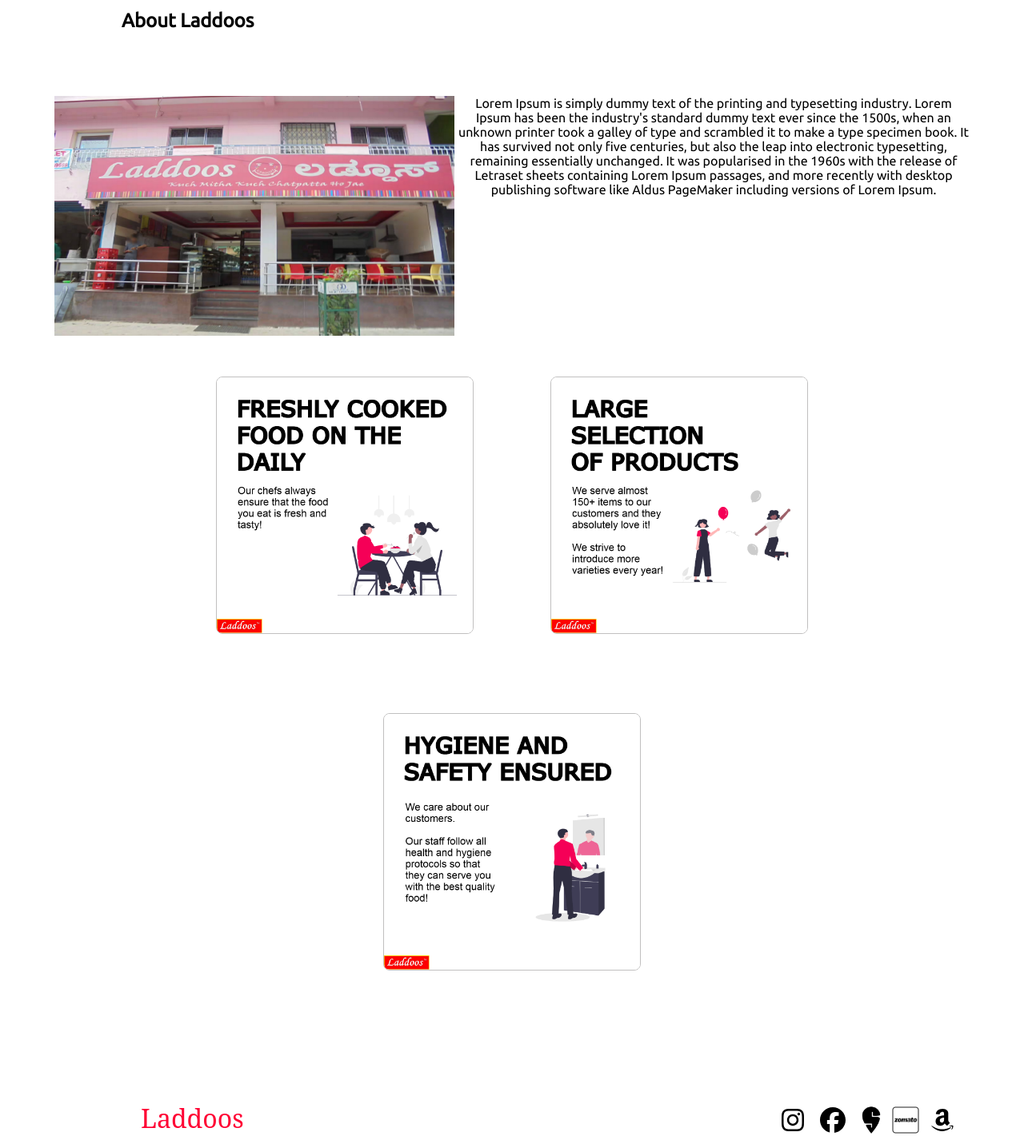
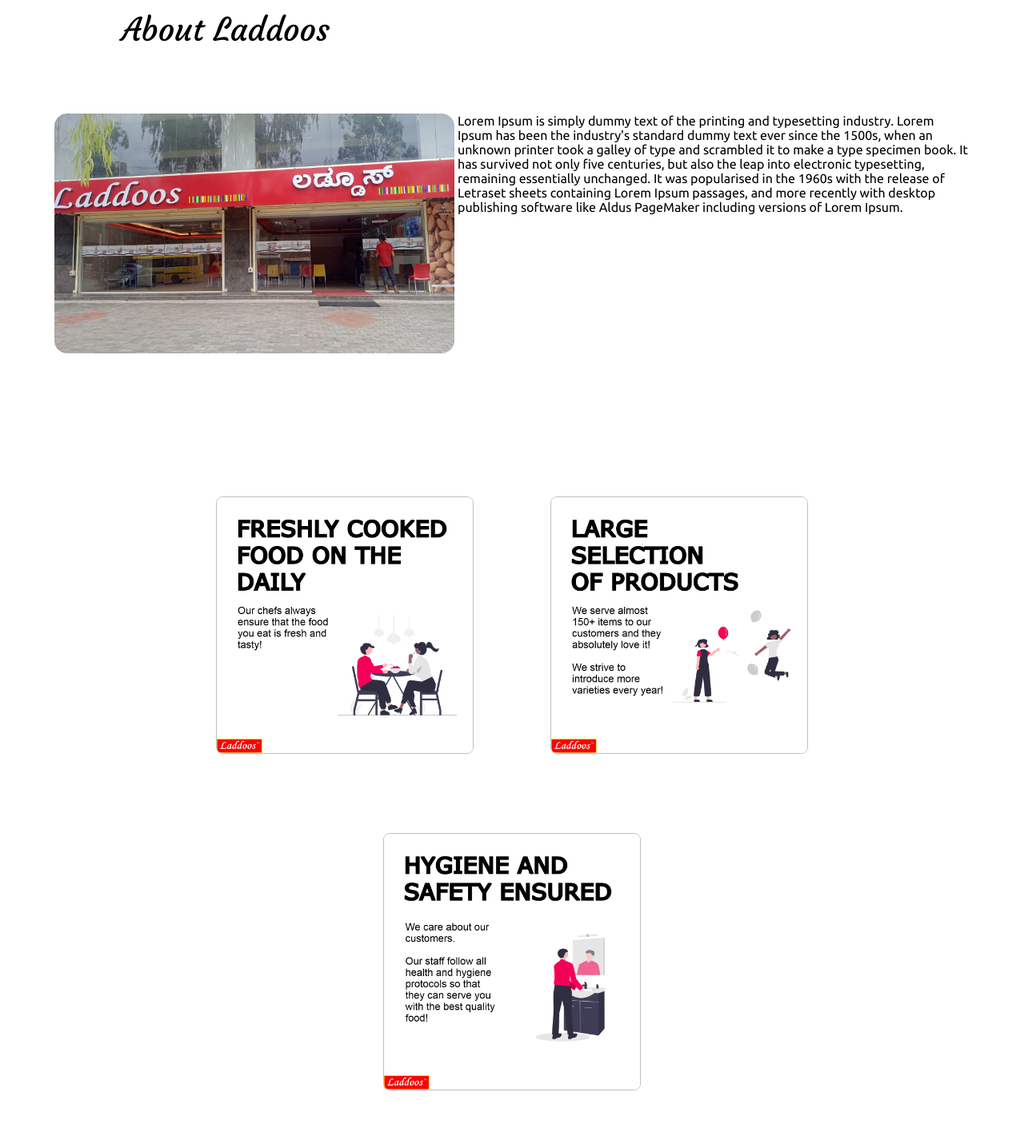
Before and after one commit to styp3r/laddoos, a React (Create React App) app: page /about in a window 1280 px wide. Shown: the part 180-1616 px from the top of the page at 80% size. Built offline with nearby package versions, Linux system fonts and the light colour scheme; no server answers.

Commit message:
Changing about us header image

```diff
--- a/src/App.css
+++ b/src/App.css
@@ -167,7 +167,7 @@ button:active{
 
 .instagramIcon, .facebookIcon, .amazonIcon{
   font-size: 2rem;
-  margin: 0.5rem;
+  margin: 0 0.5rem 0 0.5rem;
 }
 
 .locationOpt, .emailOpt, .phoneOpt{
@@ -189,6 +189,8 @@ button:active{
 .aboutUsPageTitle{
   display: flex;
   justify-content: left;
+  font-family: 'Courgette', cursive;
+  font-size: 2.5rem;
   margin: 5rem 0 5rem 5.5rem;
 }
 
@@ -199,6 +201,11 @@ button:active{
 
 .aboutUsPageText{
   width: 40rem;
+  text-align: left;
+}
+
+.infoGraphics{
+  margin: 8rem 0 5rem 0;
 }
 
 .info1, .info2, .info3{
@@ -565,3 +572,8 @@ button:active{
 .getInTouch{
   font-family: 'Secular One', sans-serif;
 }
+
+.socialLinks{
+  display: flex;
+  justify-content: flex-end;
+}
--- a/src/components/About.js
+++ b/src/components/About.js
@@ -1,27 +1,29 @@
 import FooterSection from "./FooterSection";
-import LaddoosAbout1 from '../images/laddoosAbout1.png';
+import LaddoosAbout from '../images/shopPics/vtrShop.jpg';
 import FreshFood from '../images/freshFood.png';
 import LargeProducts from '../images/largeProducts.png';
 import HealthInfo from '../images/healthInfo.png';
+import OfferSection from './OfferSection';
 
 
 function About() {
   return(
     <div id = "about">
-    <h2 className = "aboutUsPageTitle">About Laddoos</h2>
+    <p className = "aboutUsPageTitle">About Laddoos</p>
       <div className = "aboutUsPageHeader">
         <div className = "aboutUsPageImg">
-          <img src = {LaddoosAbout1} width = "500" height = "300"/>
+          <img style = {{objectFit: "fill", borderRadius: "1rem"}} src = {LaddoosAbout} width = "500" height = "300"/>
         </div>
         <div className = "aboutUsPageText">Lorem Ipsum is simply dummy text of the printing and typesetting industry. Lorem Ipsum has been the industry's standard dummy text ever since the 1500s, when an unknown printer took a galley of type and scrambled it to make a type specimen book. It has survived not only five centuries, but also the leap into electronic typesetting, remaining essentially unchanged. It was popularised in the 1960s with the release of Letraset sheets containing Lorem Ipsum passages, and more recently with desktop publishing software like Aldus PageMaker including versions of Lorem Ipsum.</div>
       </div>
 
       <div className = "infoGraphics">
-        {/*Insert graphic images here */}
         <img src = {FreshFood} className = "info1"/>
         <img src = {LargeProducts} className = "info2"/>
         <img src = {HealthInfo} className = "info3"/>
       </div>
+
+      <OfferSection />
       <FooterSection />
     </div>
   );
--- a/src/components/FooterSection.js
+++ b/src/components/FooterSection.js
@@ -14,7 +14,7 @@ function FooterSection(){
             </div>
             <div className = "footerRight">
                 <div className = "footerRightContent">
-                    <p className = "socialLinks"><FontAwesomeIcon className = "instagramIcon" icon={faInstagram} /> <FontAwesomeIcon className = "facebookIcon" icon={faFacebook} /> <img width = "40" height = "40" src = {SwiggyIcon}/> <img width = "40" height = "40" src = {ZomatoIcon}/> <FontAwesomeIcon className = "amazonIcon" icon={faAmazon} /></p>
+                    <p className = "socialLinks"><FontAwesomeIcon className = "instagramIcon" icon={faInstagram} /> <FontAwesomeIcon className = "facebookIcon" icon={faFacebook} /> <img style = {{margin: "0 0.5rem 0 0"}} width = "35" height = "35" src = {SwiggyIcon}/> <img style = {{margin: "0 0.5rem 0 0"}} width = "35" height = "35" src = {ZomatoIcon}/> <FontAwesomeIcon className = "amazonIcon" icon={faAmazon} /></p>
                     <p className = "copyright">Copyright &copy; Xyka Hotels India Private Limited</p>
                 </div>
             </div>
```
